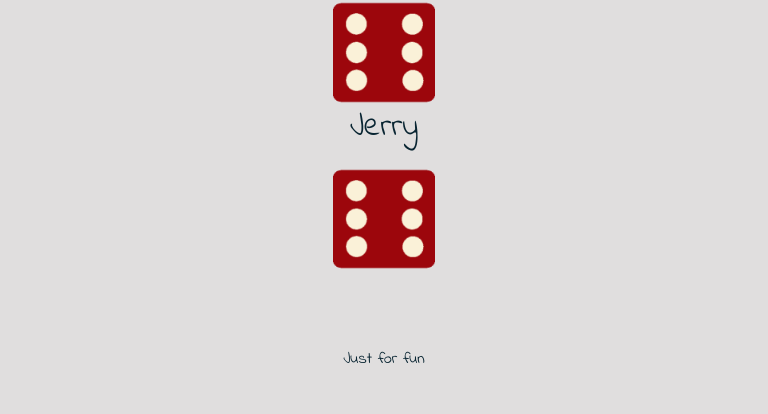
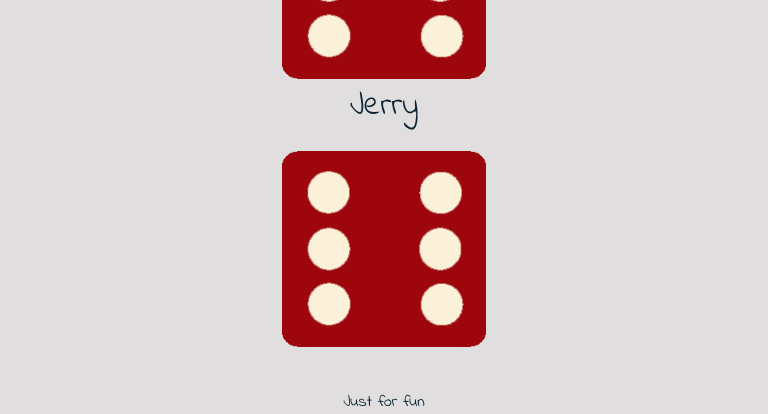
Before and after one commit to Belvin888/Roll-the-dice, a plain HTML site: page index.html in a window 768 px wide. Shown: the part 632-1046 px from the top of the page. Before the commit the page ends 1003 px from the top, so only its background shows below. Drawn offline with nearby package versions, Linux system fonts and the light colour scheme.

Commit message:
Update styles.css

```diff
--- a/styles.css
+++ b/styles.css
@@ -55,37 +55,3 @@ footer {
     position: absolute;
     right: 5%;
 }
-
-@media(min-width: 634px) and (max-width: 995px) {
-    .container {
-        margin: auto 3%;
-        text-align: center;
-    }
-    .dice {
-        text-align: center;
-        display: inline-block;
-    }
-    .img1 {
-        width: 40%;
-    }
-    .img2 {
-        width: 40%;
-    }
-}
-
-@media (max-width: 1028px) {
-    .container {
-        margin: 10% auto;
-        text-align: center;
-    }
-    .dice {
-        text-align: center;
-        display: inline-block;
-    }
-    .img1 {
-        width: 40%;
-    }
-    .img2 {
-        width: 40%;
-    }
-}
```
